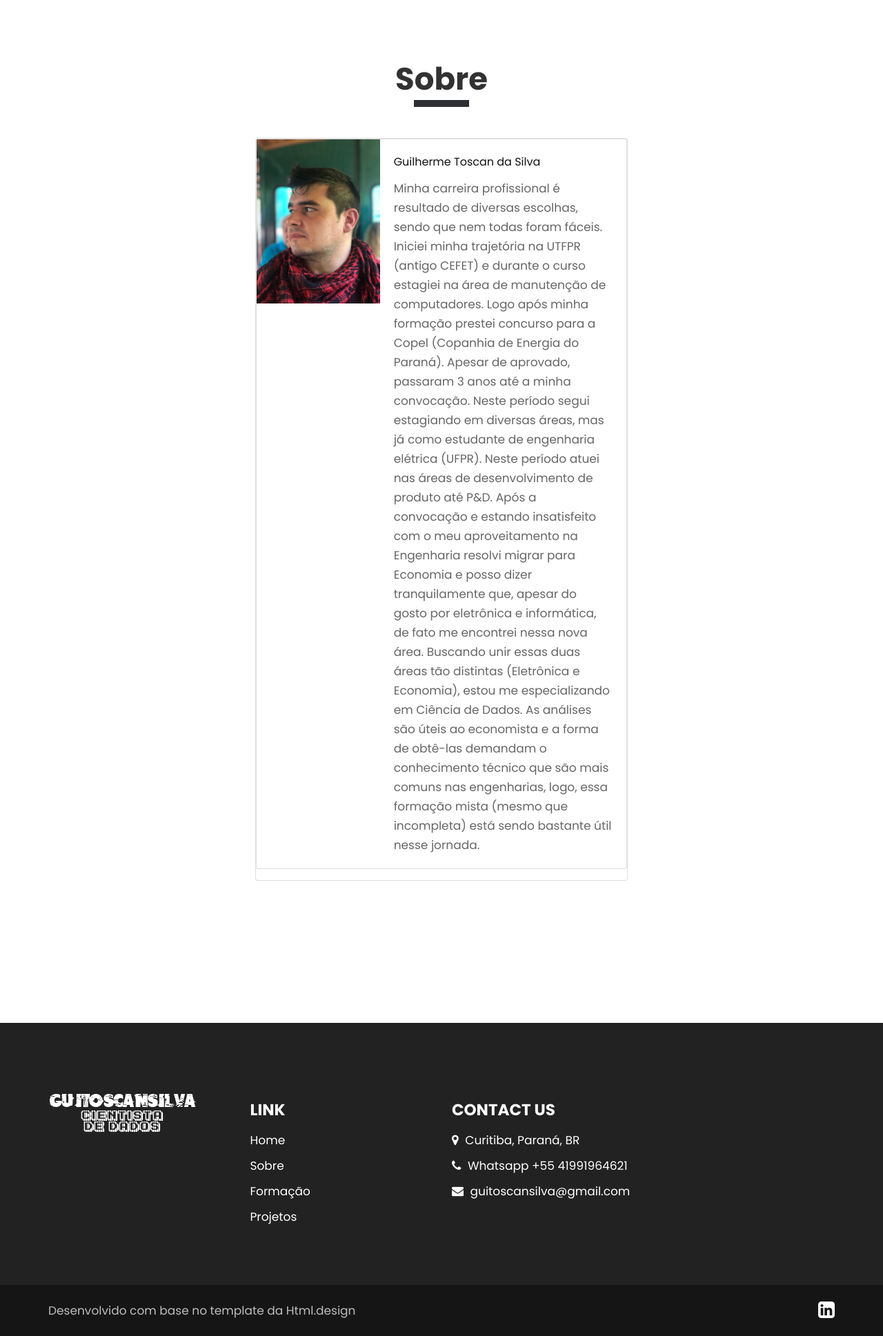
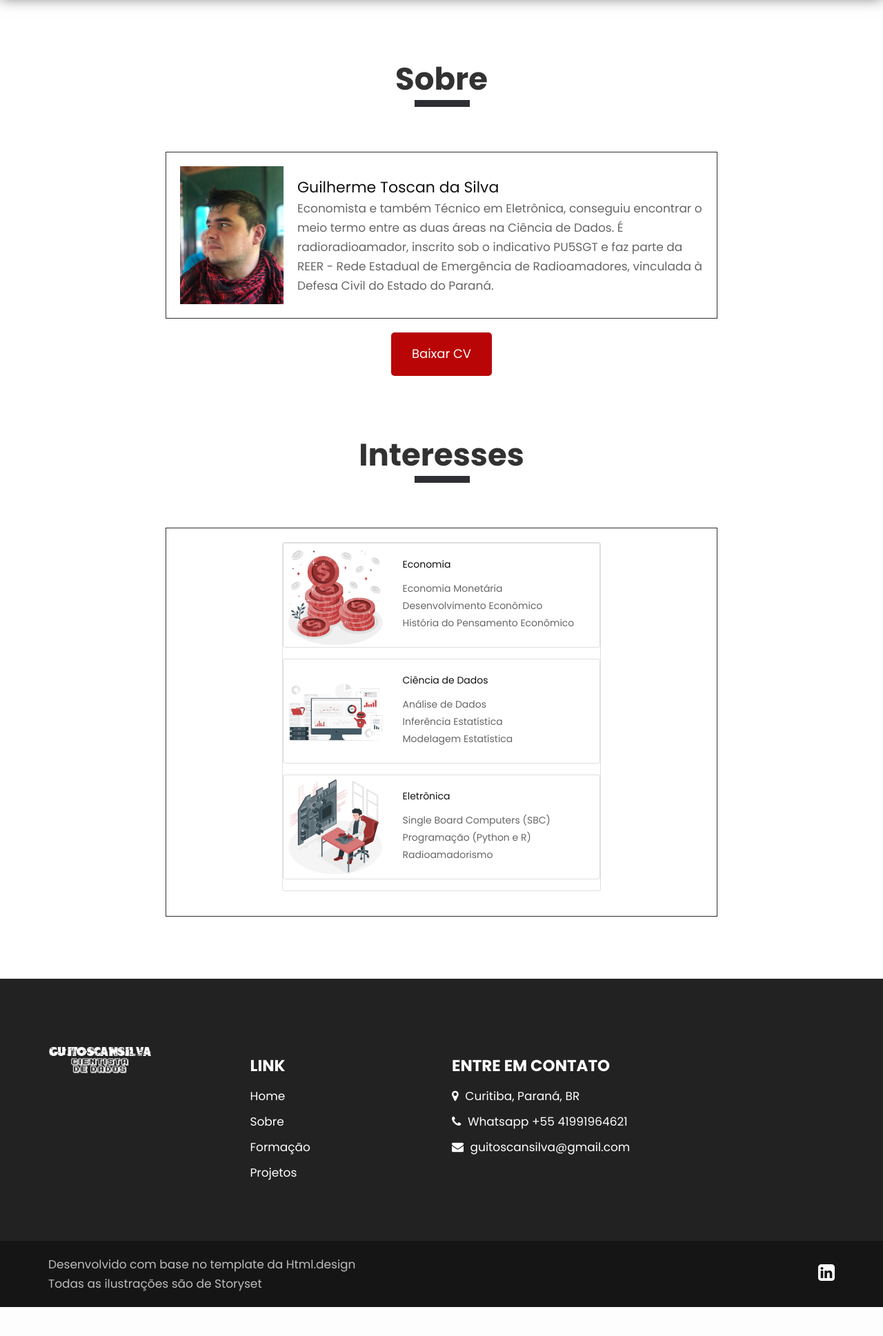
Before and after one commit to guitoscan/site_infcomp, a Flask app: page /about in a window 1280 px wide. Shown: the part 106-2043 px from the top of the page at 69% size. After the commit the page ends 2001 px from the top, so only its background shows below. Run offline with Flask 3, Linux system fonts and the light colour scheme; some libraries are stand-ins or nearby versions.

Commit message:
alterações em about e ajustes menores

```diff
--- a/site/static/css/style.css
+++ b/site/static/css/style.css
@@ -525,45 +525,65 @@
 /** about **/
 
 .about {
-     background-color: #fff;
-     padding: auto;
-   }
-.about .titlepage::before {
-     content: '';
-    display: block;
-    width: 100%;
-    height: 10px;
-    background-color: #2e2f34; /* Cor de fundo */
-    position: absolute;
-    top: 90;
-    left: 80;
-    z-index: 1; /* Garante que o pseudo-elemento fique atrás do conteúdo */
+     position: relative;
+ }
 
-}
-.about .titlepage {
-     padding-bottom: 0;
-     margin-bottom: 0px;
-     margin-top: 20px;
-}
+ .about .titlepage {
+     position: relative;
+     text-align: center;
+     margin-bottom: 20px;
+ }
 
-.about .titlepage h2 {
-     color: #000;
-     margin-top: 20px;
-}
+ .about .titlepage::before {
+     right: relative;
+     border: #2e2f34 solid 5px;
+     left: 1px;
+ }
 
-.about .titlepage p {
-     line-height: 28px;
-     padding-top: 20px;
-     color: #000;
-     font-size: 17px;
-     margin-top: 20px;
-}
+ .about .titlepage h1 {
+     position: relative;
+     z-index: 1;
+     display: inline-block;
+     background-color: white;
+     padding: 0 10px;
+ }
 
-.about-image {
-     max-width: 40%;
-     height: auto;
-     margin-top: 20px;
-   }
+ .about .container {
+     display: flex;
+     align-items: center;
+     max-width: 800px;
+     margin: 0 auto;
+     padding: 20px;
+     border: 1px solid #2e2f34;
+     background-color: #ffffff;
+     position: relative;
+ }
+
+ .container img {
+     max-width: 150px;
+     margin-right: 20px;
+ }
+
+ .container .text {
+     flex: 1;
+ }
+
+ .download-button {
+     display: block;
+     margin: 20px auto;
+     padding: 15px 30px;
+     font-size: 18px;
+     background-color: #b90505;
+     color: white;
+     border: none;
+     border-radius: 5px;
+     cursor: pointer;
+     text-align: center;
+ }
+
+ .download-button:hover {
+     background-color: #000000;
+ }
 
 
 /** end about **/
--- a/site/templates/about.html
+++ b/site/templates/about.html
@@ -79,40 +79,83 @@
 
       <!-- about -->
 
-      <div class="we_do">
+      <div class="about">
+         <div class="titlepage">
+             <h2>Sobre</h2>
+         </div>
          <div class="container">
-            <div class="row">
-               <div class="col-md-12">
-                  <div class="titlepage text_align_center">
-                     <h2>Sobre</h2>
+             <img src="../static/images/foto.jpeg" alt="Descrição da imagem">
+             <div class="text">
+                 <h2>Guilherme Toscan da Silva</h2>
+                 <p>Economista e também Técnico em Eletrônica, conseguiu encontrar o meio termo entre
+                  as duas áreas na Ciência de Dados.
+                  É radioradioamador, inscrito sob o indicativo PU5SGT e faz parte da
+                  REER - Rede Estadual de Emergência de Radioamadores, vinculada à Defesa Civil do Estado do
+                  Paraná.</p>
+             </div>
+         </div>
+         <button class="download-button" onclick="window.location.href='../static/cv_guilherme.pdf'">Baixar CV</button>
+      </div>
+
+      <div class="about">
+         <div class="titlepage">
+             <h2>Interesses</h2>
+         </div>
+            <div class="container d-flex justify-content-center align-items-center" >
+               <div class="card mb-3" style="max-width: 540px;">
+         <div class="card mb-3" style="max-width: 540px;">
+            <div class="row no-gutters">
+                   <div class="col-md-4">
+                       <img src="../static/images/about1.png" class="card-img-center" alt="Descrição da imagem">
+                   </div>
+                   <div class="col-md-8">
+                       <div class="card-body">
+                           <h5 class="card-title">Economia</h5>
+                           <p class="card-text">
+                           <ul>
+                               <li>Economia Monetária</li>
+                               <li>Desenvolvimento Econômico</li>
+                               <li>História do Pensamento Econômico</li>
+                           </ul>
+                           </p>
                        </div>
                    </div>
                </div>
-            <div class="container d-flex justify-content-center align-items-center" style="min-height: 100vh;">                  <div class="card mb-3" style="max-width: 540px;">
+         </div>
          <div class="card mb-3" style="max-width: 540px;">
             <div class="row no-gutters">
                    <div class="col-md-4">
-                              <img src="../static/images/foto.jpeg" class="card-img-center" alt="Descrição da imagem">
+                       <img src="../static/images/about2.png" class="card-img-center" alt="Descrição da imagem">
                    </div>
                    <div class="col-md-8">
                        <div class="card-body">
-                                  <h4 class="card-title">Guilherme Toscan da Silva</h4>
+                           <h5 class="card-title">Ciência de Dados</h5>
                            <p class="card-text">
-                                  Minha carreira profissional é resultado de diversas escolhas, sendo que nem todas foram fáceis.
-                                  Iniciei minha trajetória na UTFPR (antigo CEFET) e durante o curso estagiei na área de manutenção de computadores.
-                                  Logo após minha formação prestei concurso para a Copel (Copanhia de Energia do Paraná).
-                                  Apesar de aprovado, passaram 3 anos até a minha convocação. Neste período segui estagiando em diversas áreas,
-                                  mas já como estudante de engenharia elétrica (UFPR). Neste período atuei nas áreas de desenvolvimento de produto até P&D.
-                                  Após a convocação e estando insatisfeito com o meu aproveitamento na Engenharia resolvi migrar para Economia e posso dizer
-                                  tranquilamente que, apesar do gosto por eletrônica e informática, de fato me encontrei nessa nova área.
-                                  Buscando unir essas duas áreas tão distintas (Eletrônica e Economia), estou me especializando em Ciência de Dados.
-                                  As análises são úteis ao economista e a forma de obtê-las demandam o conhecimento técnico que são mais comuns
-                                  nas engenharias, logo, essa formação mista (mesmo que incompleta) está sendo bastante útil nesse jornada.
-
+                           <ul>
+                               <li>Análise de Dados</li>
+                               <li>Inferência Estatística</li>
+                               <li>Modelagem Estatística</li>
                            </ul>
                            </p>
-
                        </div>
+                   </div>
+               </div>
+         </div>
+          <div class="card mb-3" style="max-width: 540px;">
+                   <div class="row no-gutters">
+                          <div class="col-md-4">
+                              <img src="../static/images/about3.png" class="card-img-center" alt="Descrição da imagem">
+                          </div>
+                          <div class="col-md-8">
+                              <div class="card-body">
+                                  <h5 class="card-title">Eletrônica</h5>
+                                  <p class="card-text">
+                                  <ul>
+                                      <li>Single Board Computers (SBC)</li>
+                                      <li>Programação (Python e R)</li>
+                                      <li>Radioamadorismo</li>
+                                  </ul>
+                                  </p>
                               </div>
                           </div>
                      </div>
@@ -144,7 +187,7 @@
                   </div>
                   <div class="col-md-3 col-sm-6">
                      <div class="Informa conta">
-                        <h3>contact Us</h3>
+                        <h3>Entre em contato</h3>
                         <ul>
                            <li> <a href="Javascript:void(0)"> <i class="fa fa-map-marker" aria-hidden="true"></i> Curitiba, Paraná, BR
                               </a>
@@ -165,6 +208,7 @@
                   <div class="row d_flex">
                      <div class="col-md-6">
                         <p>Desenvolvido com base no template da <a href="https://html.design/"> Html.design </a></p>
+                        <p>Todas as ilustrações são de  <a href="https://storyset.com/"> Storyset</a></p>
                      </div>
                      <div class="col-md-6">
                         <ul class="social_icon text_align_center">
--- a/site/templates/contact_debug.html
+++ b/site/templates/contact_debug.html
@@ -148,6 +148,7 @@
                   <div class="row d_flex">
                      <div class="col-md-6">
                         <p>Desenvolvido com base no template da <a href="https://html.design/"> Html.design </a></p>
+                        <p>Todas as ilustrações são de  <a href="https://storyset.com/"> Storyset</a></p>
                      </div>
                      <div class="col-md-6">
                         <ul class="social_icon text_align_center">
--- a/site/templates/index.html
+++ b/site/templates/index.html
@@ -96,7 +96,7 @@
                                     <h1>Guilherme <br> Toscan da Silva </h1>
                                     <p>Economista e Cientista de Dados
                                     </p>
-                                    <a class="read_more" href="about.html">Sobre </a>
+                                    <a class="read_more" href="{{ url_for('about')}}">Sobre </a>
                                  </div>
                               </div>
                            </div>
@@ -453,6 +453,7 @@
                   <div class="row d_flex">
                      <div class="col-md-6">
                         <p>Desenvolvido com base no template da <a href="https://html.design/"> Html.design </a></p>
+                        <p>Todas as ilustrações são de  <a href="https://storyset.com/"> Storyset</a></p>
                      </div>
                      <div class="col-md-6">
                         <ul class="social_icon text_align_center">
--- a/site/templates/project.html
+++ b/site/templates/project.html
@@ -128,7 +128,7 @@
                   </div>
                   <div class="col-md-3 col-sm-6">
                      <div class="Informa conta">
-                        <h3>contact Us</h3>
+                        <h3>Contato</h3>
                         <ul>
                            <li> <a href="Javascript:void(0)"> <i class="fa fa-map-marker" aria-hidden="true"></i> Curitiba, Paraná, BR
                               </a>
@@ -149,6 +149,7 @@
                   <div class="row d_flex">
                      <div class="col-md-6">
                         <p>Desenvolvido com base no template da <a href="https://html.design/"> Html.design </a></p>
+                        <p>Todas as ilustrações são de  <a href="https://storyset.com/"> Storyset</a></p>
                      </div>
                      <div class="col-md-6">
                         <ul class="social_icon text_align_center">
--- a/site/templates/studies.html
+++ b/site/templates/studies.html
@@ -86,7 +86,7 @@
                   </div>
                </div>
             </div>
-            <div class="container d-flex justify-content-center align-items-center" style="min-height: 100vh;">                  <div class="card mb-3" style="max-width: 540px;">
+            <div class="container d-flex justify-content-center align-items-center" style="min-height: 100vh;">
                <div class="card mb-3" style="max-width: 540px;">
                    <div class="row no-gutters">
                           <div class="col-md-4">
@@ -106,7 +106,7 @@
                           </div>
                       </div>
                 </div>
-                      <div class="card mb-3" style="max-width: 540px;">
+                <div class="card mb-3" style="max-width: 540px;">
                         <div class="row no-gutters">
                            <div class="col-md-4">
                               <img src="../static/images/ufpr.png" class="card-img-center" alt="Descrição da imagem">
@@ -231,6 +231,7 @@
                   <div class="row d_flex">
                      <div class="col-md-6">
                         <p>Desenvolvido com base no template da <a href="https://html.design/"> Html.design </a></p>
+                        <p>Todas as ilustrações são de  <a href="https://storyset.com/"> Storyset</a></p>
                      </div>
                      <div class="col-md-6">
                         <ul class="social_icon text_align_center">
```
Also changed, not shown: site/static/images/about1.png (added), site/static/images/about2.png (added), site/static/images/about3.png (added), site/static/images/about_bg.jpg (deleted), 1 other file. Lines whose indentation alone changed are shown as unchanged.
